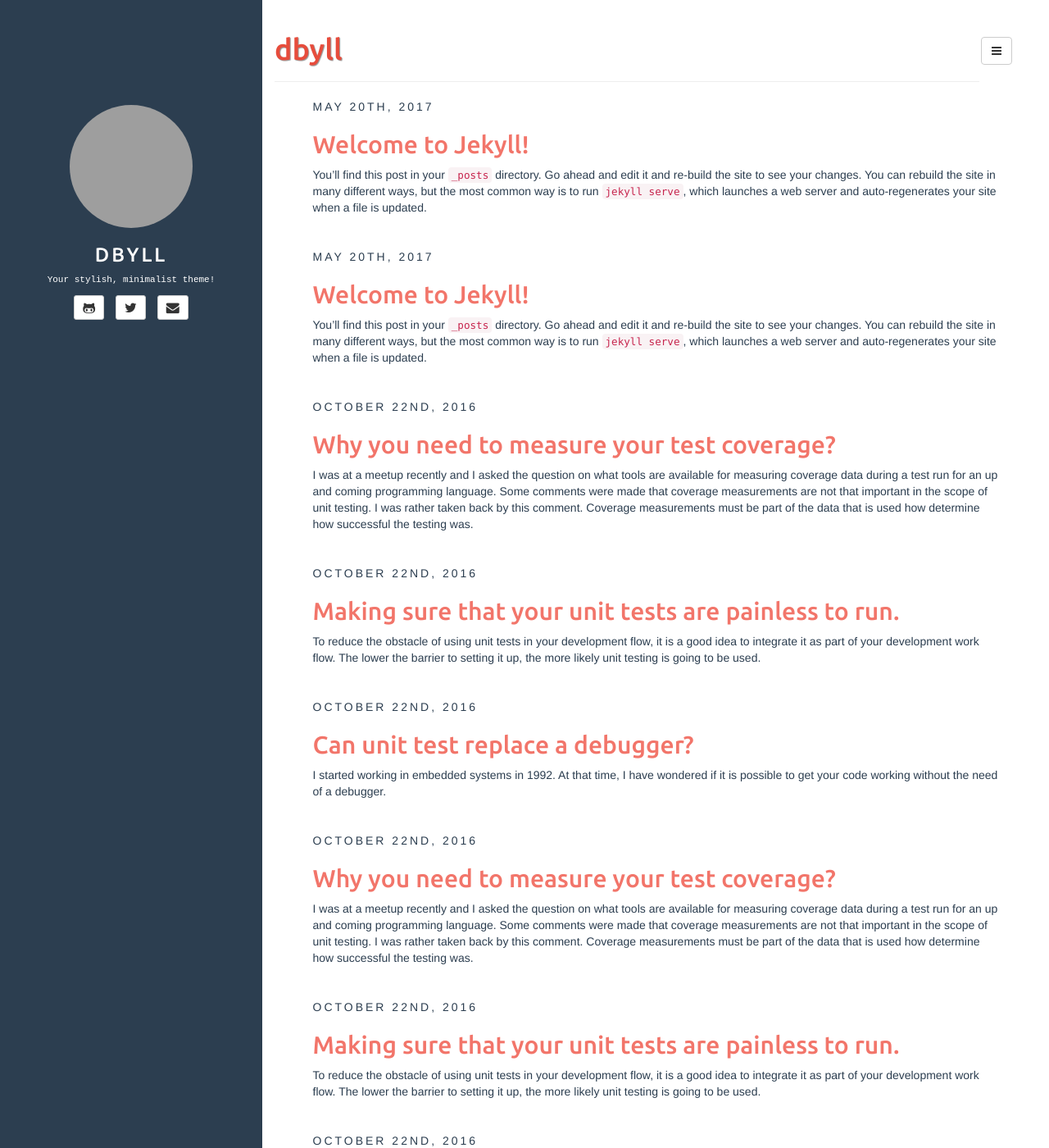
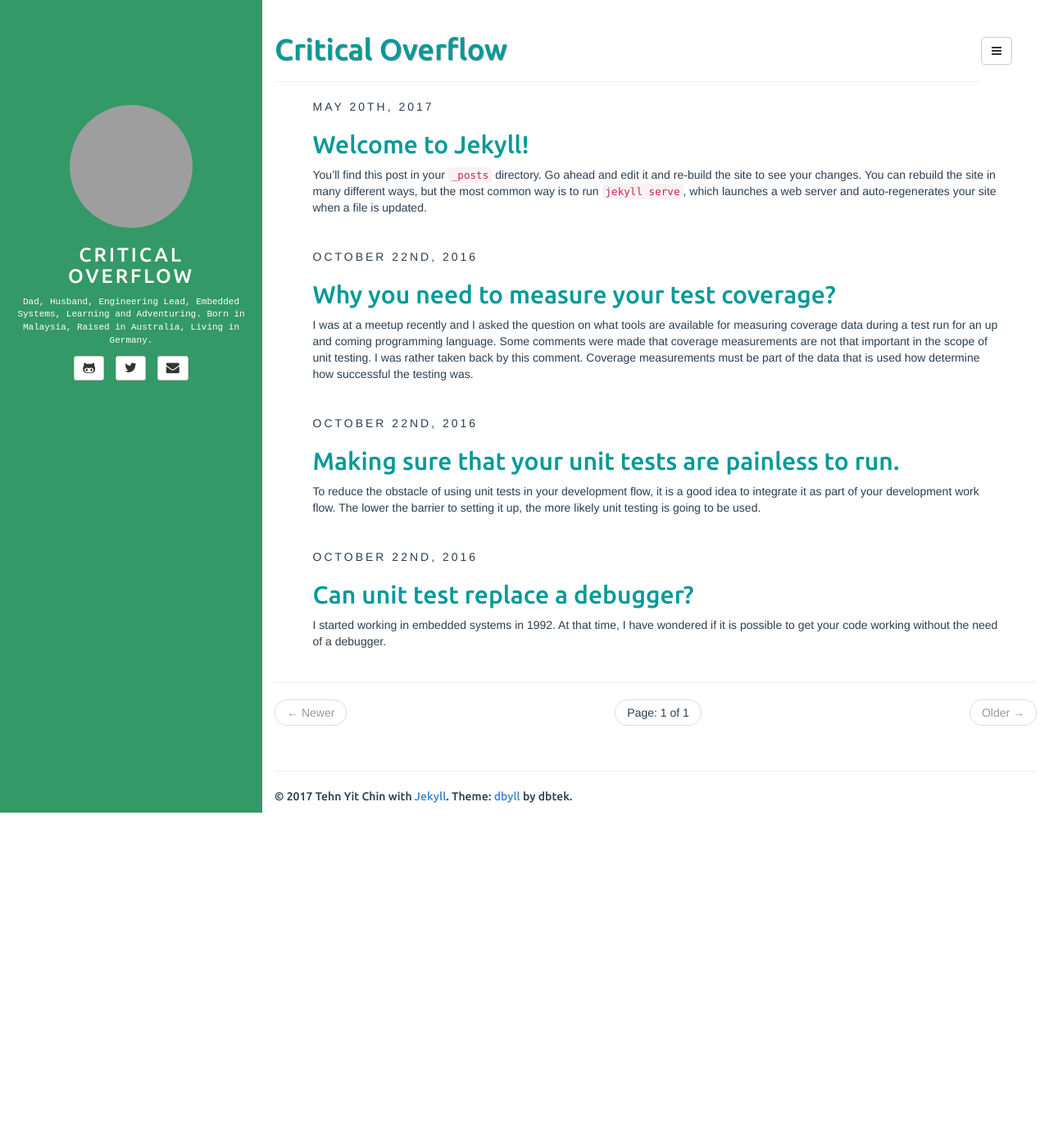
Before and after one commit to tyc/tyc.github.io, a Jekyll site: the page built from index.html, in a window 1280 px wide and 1400 px high. Shown: the whole window at 82% size. Built offline with Jekyll 4.4.1, drawn with Linux system fonts in a browser that asks for light colours; the list of posts is cut into pages by our own code; some of the changed text lies outside the part shown; grey boxes are pictures that could not be loaded.

Commit message:
updating the files such as sharing to google+ is not working. Also the Twitter sharing was not putting a link to the share.
Also got rid of default posts that came with dbyll

```diff
--- a/_config.yml
+++ b/_config.yml
@@ -7,14 +7,14 @@ highlighter: rouge
 markdown: kramdown
 disqus: dbyll
 google_analytics: dbyll
-title: dbyll
+title: Critical Overflow
 
 defaults:
   -
     scope:
       path: "" # empty string for all files
     values:
-      title: dbyll
+      title: Critical Overflow
 
 description: Stylish Jekyll Theme
 author:
@@ -22,7 +22,11 @@ author:
   email: tehn.yit.chin@gmail.com
   github: tyc
   twitter: tehnyit
-  bio: Your stylish, minimalist theme!
+  bio: >
+   Dad, Husband, Engineering Lead, Embedded Systems,
+   Learning and Adventuring.
+   Born in Malaysia, Raised in Australia, Living in Germany.
+  email_md5: 7811eb1b0c6a0ddcd80c04457af54f2b
 
 rss_path: feed.xml
 categories_path: categories.html
--- a/_includes/post.html
+++ b/_includes/post.html
@@ -74,7 +74,7 @@
 		<div>
       <section class="share col-sm-6">
         <h4 class="section-title">Share Post</h4>
-        <a class="btn btn-default btn-sm twitter" href="http://twitter.com/share?text={{page.title | encode}}{% if site.author.twitter%}&via={{site.author.twitter}}{% endif %}"
+        <a class="btn btn-default btn-sm twitter" href="http://twitter.com/share?text={{page.title | encode}} {{ site.url }}{{page.url }} {% if site.author.twitter%}&via={{site.author.twitter}}{% endif %}"
            onclick="window.open(this.href, 'twitter-share', 'width=550,height=235');return false;">
           <i class="fa fa-twitter fa-lg"></i>
           Twitter
--- a/_posts/2013-11-15-hello-world.md
+++ /dev/null
@@ -1,16 +0,0 @@
----
-layout: post
-title: Hello World!
-categories: [general, setup, demo]
-tags: [demo, dbyll, dbtek, setup]
-fullview: true
-comments: true
----
-
-**dbyll** is minimalist, stylish theme for jekyll. Supports gravatar, account links (github, twitter, e-mail, pinterest, résume file) and a bio.
-
-**dbyll** is brought to you by **[dbtek](http://ismaildemirbilek.com)**. Open sourced under [MIT](http://opensource.org/licenses/MIT) license.
-
-### dbyll is on GitHub
-
-<a class="btn btn-default" href="https://github.com/dbtek/dbyll">Grab your copy now!</a>
--- a/_posts/posts_orig/2016-10-22-Can-unit-test-replace-a-debugger.markdown
+++ /dev/null
@@ -1,28 +0,0 @@
----
-layout: post
-title:  "Can unit test replace a debugger?"
-date:   2016-10-22 22:06:54 +0200
-categories: unit_test
----
-I started working in embedded systems in 1992. At that time, I have wondered if it is possible to get your code working without the need of a debugger.
-
-
-The debuggers I was using when I started was ICE [0]. By this I meant that the microcontroller was replaced with a special bonded out chip, and it's clocking was controlled. The ICE allow me full access to microcontroller’s operation and peripherals, almost down to controlling each clock cycle. I was able to see everything the microcontroller was able to see. Sometimes, the cache on the ICE was large enough that I was also able capture a log of the instruction sequences. This is very helpful when I had to double check the execution path leading up to a break point.
-
-These days I work in a large engineering team with 32bit devices. The debuggers are usually interfaced via the JTAG connector. Although I can use it to debug my code, the control is not as fine as that of an ICE. The direction seems to be heading towards higher level of abstraction. Only use a debugger when it is necessary to. With a typical layered architecture, this is workable.
-
-Extrapolating it further, is it possible to do a full project without any access to a debugger? In many projects, these is already occurring. The large amount of work from the ESP8266 [1] scene, the majority of the code are developed without a debugger. Yet this is in the hobbyist or prototype domain. What about the professional domain? To remove the debugger from the development tool chain would be difficult, especially if I am debugging code that is close to the metal. However, the higher up the software stack my code is residing in, reliance on it is getting smaller.
-
-Using a unit test frame, the main advantage is to de-couple its dependency from the hardware and its maturity level. It may be possible for the software to be completed and released before the hardware is manufactured. Provided the behavior of the hardware is well known, this is a good strategy for reducing development time.
-
-For the debugger, its major strength is to allow the code to be debugged close to the microcontroller. If I need to double check any data from the hardware, a debugger is essential. This is one area a unit test framework can never accomplish. The hardware may be mocked, but the mocked behavior will need to be verified against the hardware.
-
-[0] – In circuit emulator. http://www.ganssle.com/articles/BegincornerICE.htm
-[1] – https://en.wikipedia.org/wiki/ESP8266
-
----
-
-I have written a Guide to Successful Unit Tests.
-You can get it here at [Leanpub][leadpub_sut] and read about these topics and more.
-
-[leadpub_sut]: https://leanpub.com/successfulunittest/
--- a/_posts/posts_orig/2016-10-22-Making-sure-that-your-unit-tests-are-painless-to-run.markdown
+++ /dev/null
@@ -1,35 +0,0 @@
----
-layout: post
-title:  "Making sure that your unit tests are painless to run."
-date:   2016-10-22 22:06:54 +0200
-categories: unit_test
----
-To reduce the obstacle of using unit tests in your development flow, it is a good idea to integrate it as part of your development work flow. The lower the barrier to setting it up, the more likely unit testing is going to be used.
-
-
-The classical development flow is to have your design specifications stabilised and ready for implementation. In reality, at this early stage, stabilisation has different meaning to when the software module is ready for release. The importance of having the public functions stabilised is critical here. There are two reasons why.
-
-The first one is that the users of your functions can rely on those published function signatures and have an understand of its behaviour. This is obvious and is one of the tenets of modern software development.
-
-The second is if your unit testers are not the actual developers, the unit testers can start working on the test code once the public functions are known. There will be some adjustments to function calls as your module is being used.
-
-However, the main key for using unit test in your development flow is to run the test with minimal effort.
-
-When you are doing a build of your module, also include a step in your build process to execute the tests. In your build process, create a dependency of unit test runnable based on your source code and unit test code. As soon as any of those changes, your unit test will get built and executed.
-
-Any mismatch between the unit test code and your module will get picked up. By having your unit test code written by another person, it also creates a method of validating the design documentation. It checks that both code and documentation are aligned.
-
-By making the execution as one of the steps in your build process, it is essential to make a decision whether you want to do when the unit test fails. There are two obvious ways.
-
-The most obvious ways is to treat the unit test fails as warnings and allow the build to complete. I am not a big fan of this method as it puts a lesser importance of unit tests.
-
-The more discipline way is to treat unit test fails as build errors and stop the build process from moving onto the next stop until the errors are fixed. This is much stricter method and is a more discipline method of software development.
-
-Whatever build system you are using, spend some time to integrate the building and executing of unit tests into your build sequences. It will be worth the effort in the long run.
-
----
-
-I have written a Guide to Successful Unit Tests.
-You can get it here at [Leanpub][leadpub_sut] and read about these topics and more.
-
-[leadpub_sut]: https://leanpub.com/successfulunittest/
--- a/_posts/posts_orig/2016-10-22-Why-you-need-to-measure-test-coverage.markdown
+++ /dev/null
@@ -1,32 +0,0 @@
----
-layout: post
-title:  "Why you need to measure your test coverage?"
-date:   2016-10-22 22:06:54 +0200
-categories: unit_test
----
-I was at a meetup recently and I asked the question on what tools are available for measuring coverage data during a test run for an up and coming programming language. Some comments were made that coverage measurements are not that important in the scope of unit testing. I was rather taken back by this comment. Coverage measurements must be part of the data that is used how determine how successful the testing was.
-
-To get useful measurement of coverage, lets go through what is meant by coverage. From a testing perspective, if a requirement can be validated by tests, the requirement is covered by tests. The validation comes by testing the implementation’s behaviour is the same as the requirement.
-
-## Stuff that needs coverage
-
-Executed code – There are code that you write that are absolutely critical to the functionality of your product. Software modules such as your scheduler or startup code must be covered. These modules are core. There are also code that will be executed but its functionality are not so critical. An example might be a module that performs a maths calculation, its accuracy is important but the time it takes is not so important. Both types of code must be unit tested as they are executed.
-
-
-Safety Critical Code – These code performs functions that are critical to the safety of the user. This might include software function dealing with air bag system in a car. These type of code must be covered to ensure its correct behavior.
-
-
-Code that will be audited – Some of the code written will be audited to ensure that it conforms to a set of design principles. The validation of these code are based on the auditing.
-
-
-Safe path execution – not only should the code execution be covered, the path which the execution takes should also be covered. For code dealing with functional safety, the safe execution path must be mapped out when a failure occurs. In this context, failure means a failure that can be detected and managed. For example, the code detects that some critical memory has become corrupted, so the execution path to recover or to contain the corruption must be checked.
-
-
-I have only given four examples where coverage is a very good tool to use. It is the only the metric to ensure that all of your code is tested.
-
----
-
-I have written a Guide to Successful Unit Tests.
-You can get it here at [Leanpub][leadpub_sut] and read about these topics and more.
-
-[leadpub_sut]: https://leanpub.com/successfulunittest/
--- a/_posts/posts_orig/2017-05-20-welcome-to-jekyll.markdown
+++ /dev/null
@@ -1,25 +0,0 @@
----
-layout: post
-title:  "Welcome to Jekyll!"
-date:   2017-05-20 22:06:54 +0200
-categories: jekyll update
----
-You’ll find this post in your `_posts` directory. Go ahead and edit it and re-build the site to see your changes. You can rebuild the site in many different ways, but the most common way is to run `jekyll serve`, which launches a web server and auto-regenerates your site when a file is updated.
-
-To add new posts, simply add a file in the `_posts` directory that follows the convention `YYYY-MM-DD-name-of-post.ext` and includes the necessary front matter. Take a look at the source for this post to get an idea about how it works.
-
-Jekyll also offers powerful support for code snippets:
-
-{% highlight ruby %}
-def print_hi(name)
-  puts "Hi, #{name}"
-end
-print_hi('Tom')
-#=> prints 'Hi, Tom' to STDOUT.
-{% endhighlight %}
-
-Check out the [Jekyll docs][jekyll-docs] for more info on how to get the most out of Jekyll. File all bugs/feature requests at [Jekyll’s GitHub repo][jekyll-gh]. If you have questions, you can ask them on [Jekyll Talk][jekyll-talk].
-
-[jekyll-docs]: https://jekyllrb.com/docs/home
-[jekyll-gh]:   https://github.com/jekyll/jekyll
-[jekyll-talk]: https://talk.jekyllrb.com/
--- a/assets/css/style.css
+++ b/assets/css/style.css
@@ -8,7 +8,7 @@ body{
 	position: fixed;
 	top: 0px;
 	padding-top: 10%;
-	background-color: #2c3e50;
+	background-color: #339966;
 	color: #fff;
 }
 
@@ -82,7 +82,7 @@ article .share .gplus:hover {
 }
 
 .page-header {
-	color: #e74c3c;
+	color: #009999;
 	text-shadow: 1px 1px 1px rgba(150, 150, 150, 1);
 }
 
@@ -123,20 +123,20 @@ article.home h4,
 article.home h5,
 article.home h6 {
 	font-family: 'Ubuntu', sans-serif;
-	color: #f2756a;
+	color: #009999;
 }
 
 article.home h1 a,
 article.home h2 a,
 article.home h3 a,
 article.home h4 a {
-	color: #f2756a;
+	color: #009999;
 }
 article.home h1 a:hover,
 article.home h2 a:hover,
 article.home h3 a:hover,
 article.home h4 a:hover {
-	color: #e74c3c;
+	color: #009999;
 }
 
 .author .author-image {
```
Also changed, not shown: other parts of _includes/post.html (+2 -0 lines), _posts/2013-11-14-sample-2.md (deleted, +0 -11 lines), _posts/2013-11-14-sample.md (deleted, +0 -17 lines), _posts/2013-11-15-configuration.md (deleted, +0 -23 lines).
